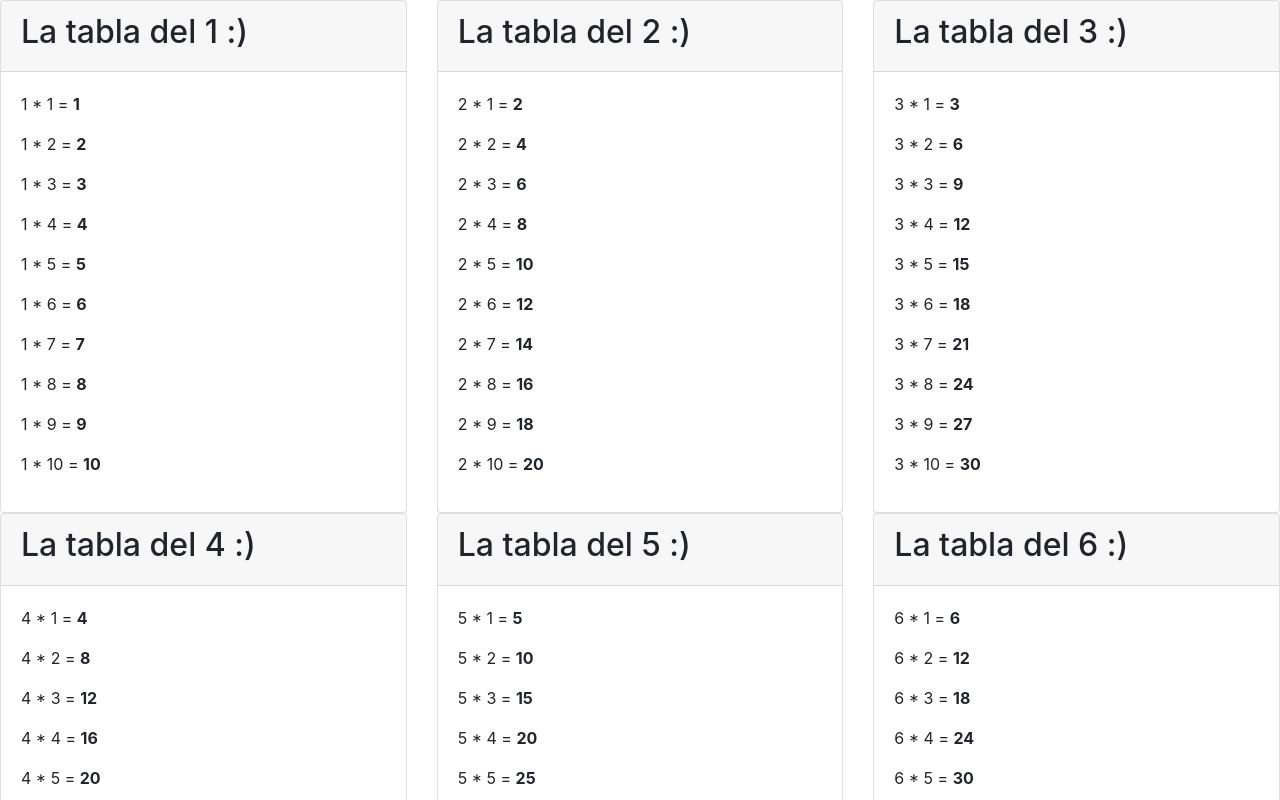
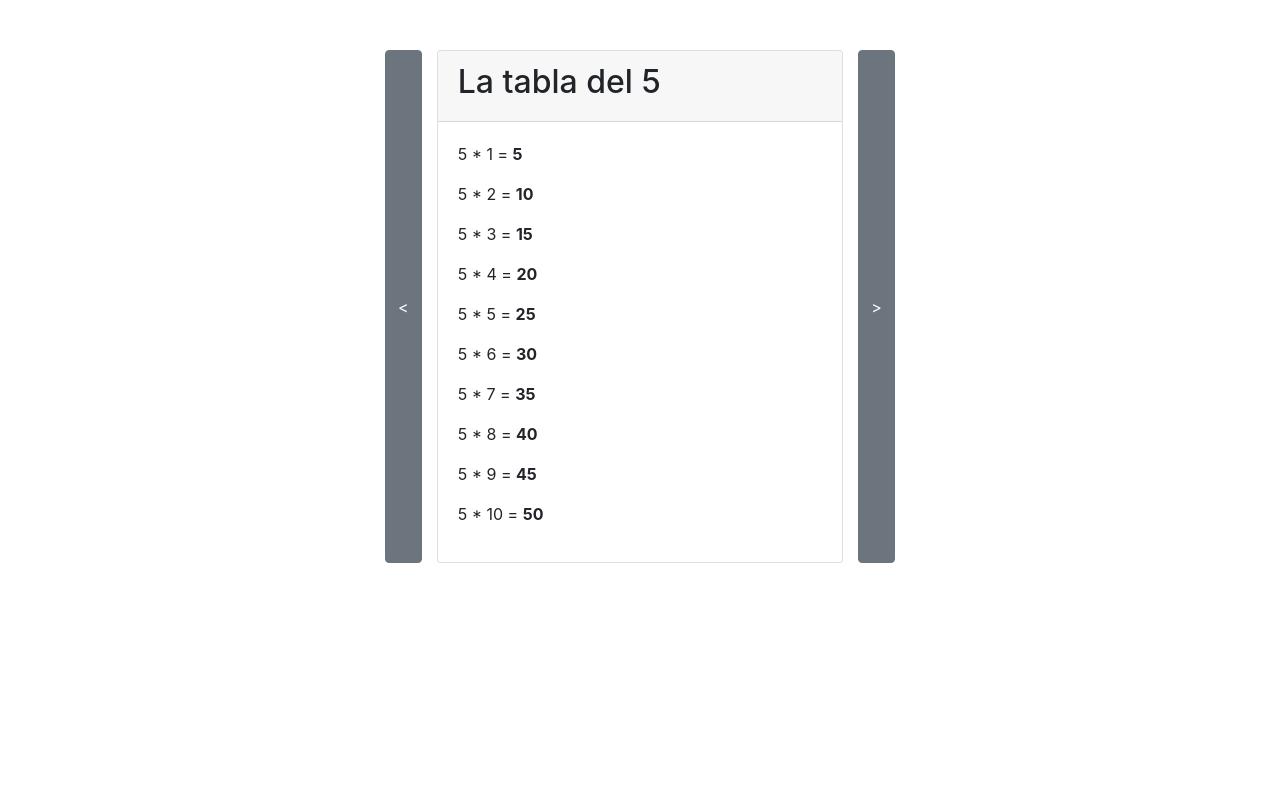
Before and after one commit to marvinmartinezsampayo/TiendaFrutas, a React (Create React App) app: page / in a window 1280 px wide. Shown: the top 800 px of the page. Built offline with nearby package versions, Linux system fonts and the light colour scheme.

Commit message:
Now shown table depends on click buttons

```diff
--- a/src/App.js
+++ b/src/App.js
@@ -1,23 +1,37 @@
 import React from 'react';
-import { Row } from 'reactstrap';
+import { Button, Row } from 'reactstrap';
 
 // Components:
 import ProductTable from './components/ProductTable';
 
-const App = (props) => {
-  return (
-    <Row>
-      <ProductTable operator={1} />
-      <ProductTable operator={2} />
-      <ProductTable operator={3} />
-      <ProductTable operator={4} />
-      <ProductTable operator={5} />
-      <ProductTable operator={6} />
-      <ProductTable operator={7} />
-      <ProductTable operator={8} />
-      <ProductTable operator={9} />
-    </Row>
-  );
+class App extends React.Component {
+
+  constructor() {
+    super();
+
+    this.state = {
+      currentOperator: 5
+    }
+  }
+
+  render() {
+    return (
+      <Row style={{
+        justifyContent: 'center',
+        marginTop: 50,
+      }}>
+        <Button onClick={() => {
+          this.setState({ currentOperator: this.state.currentOperator - 1 })
+        }}>{'<'}</Button>
+
+        <ProductTable number={this.state.currentOperator} />
+
+        <Button onClick={() => {
+          this.setState({ currentOperator: this.state.currentOperator + 1 })
+        }}>{'>'}</Button>
+      </Row>
+    );
+  }
 }
 
 export default App;
--- a/src/components/ProductTable.js
+++ b/src/components/ProductTable.js
@@ -9,14 +9,14 @@ const ProductTable = (props) => {
         <Col xs={12} md={12} lg={6} xl={4}>
             <Card>
                 <CardHeader>
-                    <h2>La tabla del {props.operator} :)</h2>
+                    <h2>La tabla del {props.number}</h2>
                 </CardHeader>
                 <CardBody>
                     {
                         myArray.map((item, i) => {
                             return (
-                                <p>{props.operator + ' * ' + item + ' = '}
-                                    <span><b>{props.operator * item}</b></span>
+                                <p>{props.number + ' * ' + item + ' = '}
+                                    <span><b>{props.number * item}</b></span>
                                 </p>
                             );
                         })
```
